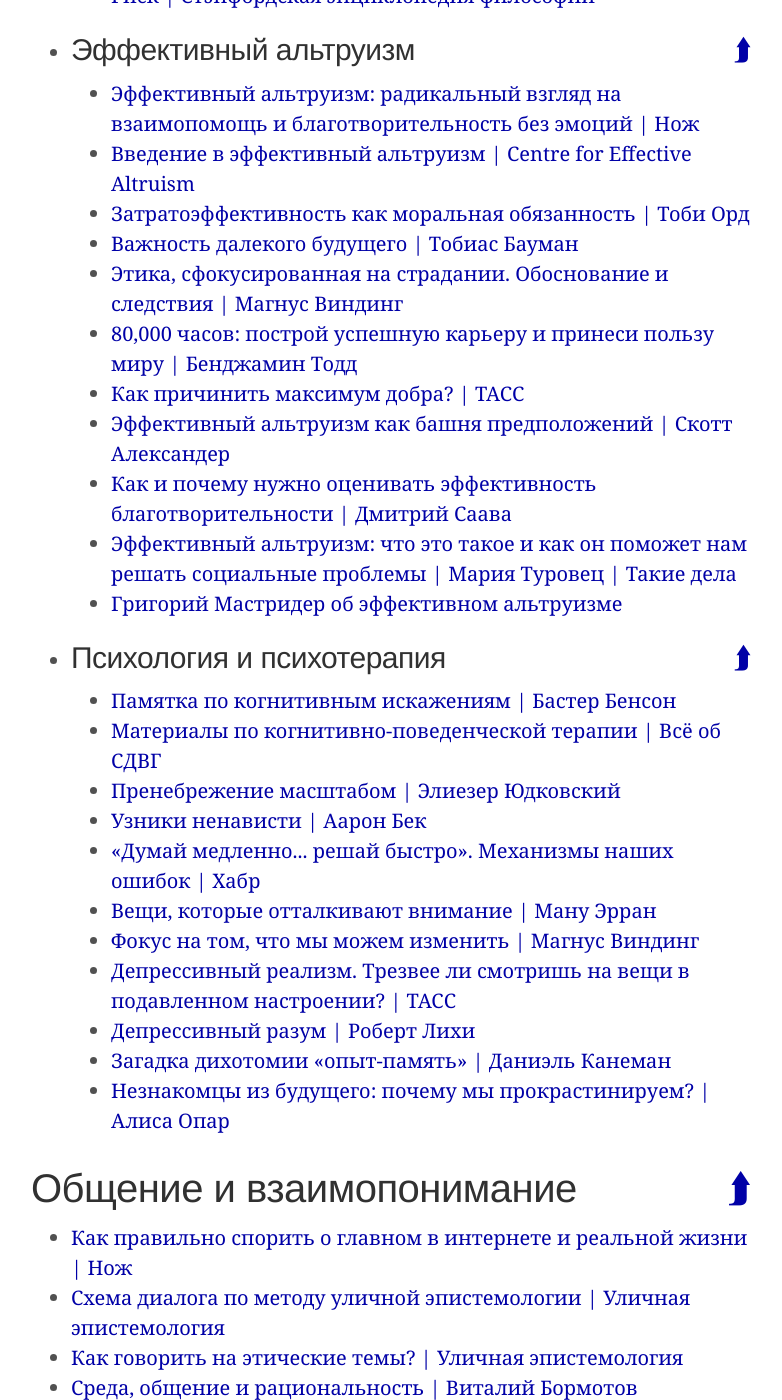
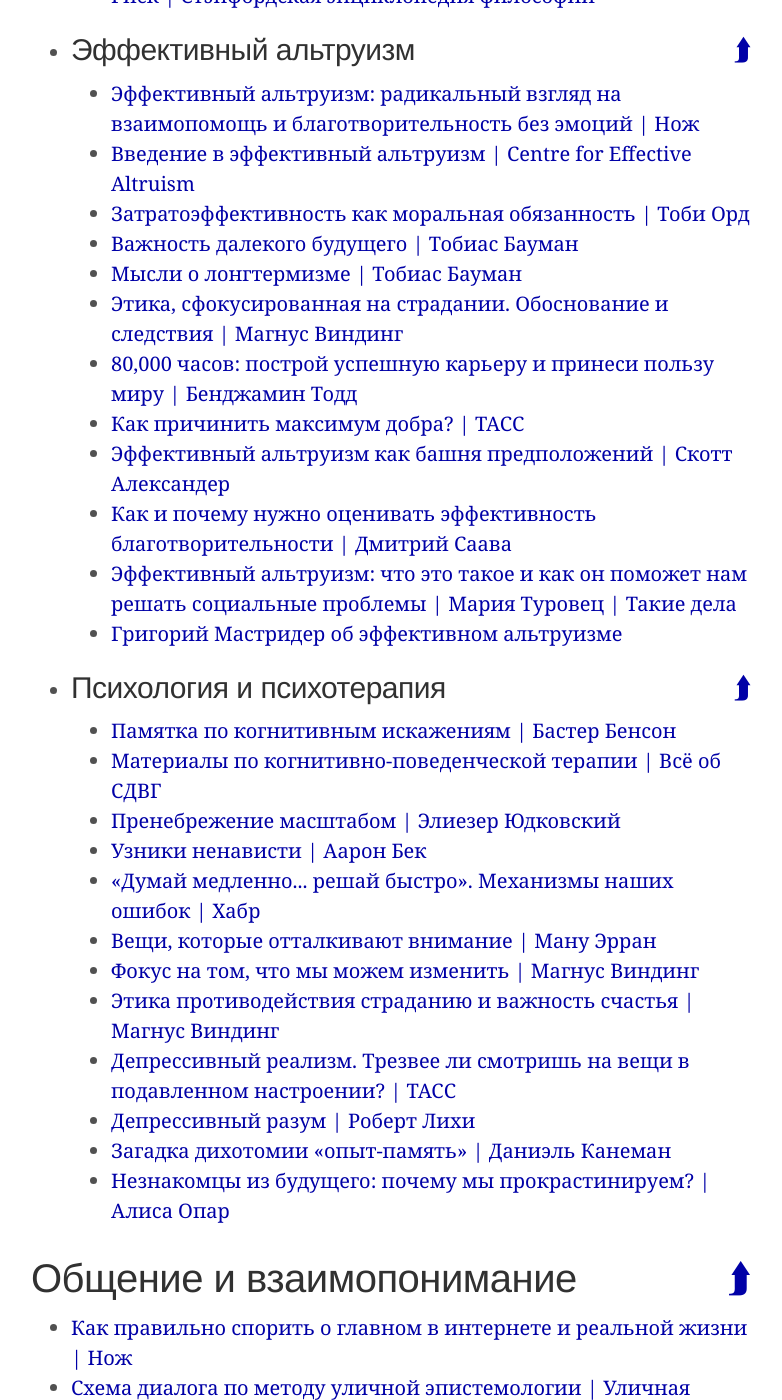
Before and after one commit to ReducingSuffering/reducingsuffering.github.io, a Jekyll site: the page built from index.md, in a window 1280 px wide and 1400 px high, scrolled down 7043 px. Shown: the whole window, without its empty margins (249-1031 px from the left). Built offline with Jekyll 4.4.1, drawn with Linux system fonts in a browser that asks for light colours.

Commit message:
Update rationality.html

```diff
--- a/_lists/rationality.html
+++ b/_lists/rationality.html
@@ -42,7 +42,8 @@
   - 51 # Эффективный альтруизм: радикальный взгляд на взаимопомощь и благотворительность без эмоций — Журнал «Нож»
   - 78 # Введение в эффективный альтруизм — Эффективный Альтруизм
   - 599 # Затратоэффективность как моральная обязанность — Тоби Орд
-  - 640 # Важность далекого будущего — Тобайас Бауман
+  - 640 # Важность далекого будущего — Тобиас Бауман
+  - 648 # Мысли о лонгтермизме — Тобиас Бауман
   - 414 # Этика, сфокусированная на страдании — Магнус Виндинг
   - 368 # 80,000 часов. Как построить успешную карьеру с пользой для мира — Бенджамин Тодд и команда проекта 80,000 часов
   - 217 # Как причинить максимум добра? — ТАСС
@@ -60,6 +61,7 @@
   - 399 # Даниель Канеман: «Думай медленно... Решай быстро». Механизмы наших ошибок (обзор) — Productivity Inside
   - 57 # Вещи, которые отталкивают внимание — Ману Эрран
   - 597 # Фокус на том, что мы способны изменить — Магнус Виндинг
+  - 524 # Этика противодействия страданию и важность счастья — Магнус Виндинг
   - 511 # Депрессивный реализм. Трезвее ли смотришь на вещи в подавленном настроении? — ТАСС Наука
   - 544 # Депрессивный разум — Роберт Лихи
   - 329 # Загадка дихотомии «опыт-память» — Даниэль Канеман
```
